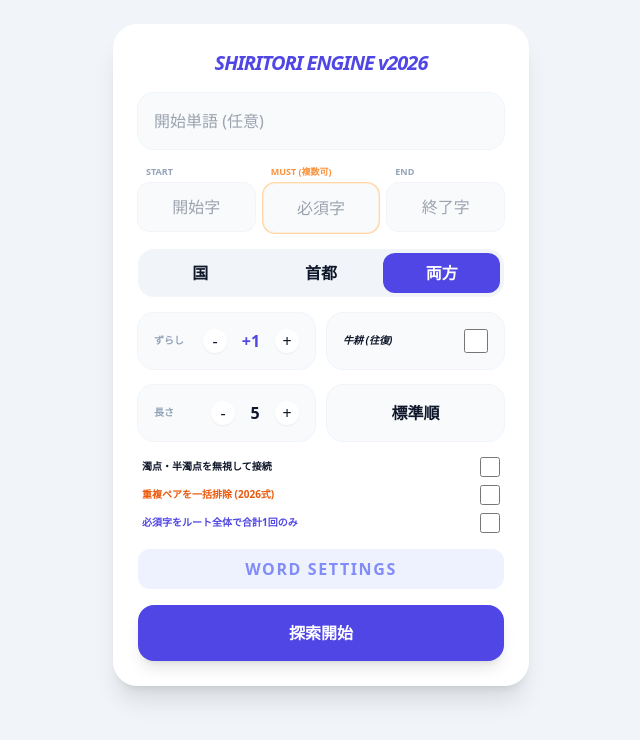
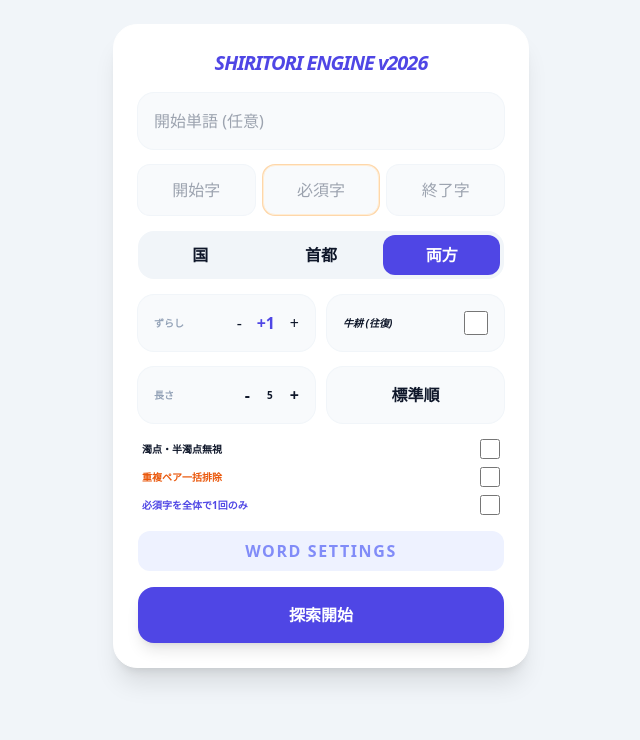
Before and after one commit to xjrstjrwvg-commits/pyongyang-, a Flask app: page / in a window 1280 px wide. Shown: the top 740 px of the page, without its empty margins (319-959 px from the left). Run offline with Flask 3, Linux system fonts and the light colour scheme; some libraries are stand-ins or nearby versions.

Commit message:
index.html

```diff
--- a/templates/index.html
+++ b/templates/index.html
@@ -8,120 +8,81 @@
     <style>
         input, select, button { font-size: 16px !important; }
         .tab-active { background-color: #4f46e5; color: white; }
-        /* スムーズなフェードイン */
         #results { animation: fadeIn 0.3s ease-out; }
         @keyframes fadeIn { from { opacity: 0; transform: translateY(10px); } to { opacity: 1; transform: translateY(0); } }
+        .custom-scrollbar::-webkit-scrollbar { width: 4px; }
+        .custom-scrollbar::-webkit-scrollbar-thumb { background: #e2e8f0; border-radius: 10px; }
     </style>
 </head>
 <body class="bg-slate-100 text-slate-900 pb-20 font-sans">
     <div class="max-w-md mx-auto px-4 pt-6 space-y-4">
-        <!-- メイン設定カード -->
         <div class="bg-white rounded-3xl shadow-xl p-6 space-y-4 border border-white">
             <h1 class="font-black text-indigo-600 text-center text-xl italic tracking-tighter">SHIRITORI ENGINE v2026</h1>
 
-            <!-- 単語・文字入力エリア -->
             <input id="sw" oninput="toK(this)" placeholder="開始単語 (任意)" class="w-full p-4 bg-slate-50 rounded-2xl ring-1 ring-slate-100 outline-none focus:ring-indigo-300 transition-all">
 
             <div class="grid grid-cols-3 gap-2">
-                <div class="flex flex-col gap-1">
-                    <span class="text-[9px] font-bold text-slate-400 ml-2 uppercase">Start</span>
-                    <input id="sc" oninput="toK(this)" placeholder="開始字" class="p-3 bg-slate-50 rounded-xl text-center outline-none ring-1 ring-slate-100 focus:ring-indigo-300">
-                </div>
-                <div class="flex flex-col gap-1">
-                    <span class="text-[9px] font-bold text-orange-400 ml-2 uppercase">Must (複数可)</span>
-                    <input id="mc" oninput="toK(this)" placeholder="必須字" class="p-3 bg-slate-50 rounded-xl text-center outline-none ring-1 ring-orange-200 border border-orange-100 focus:ring-orange-400">
-                </div>
-                <div class="flex flex-col gap-1">
-                    <span class="text-[9px] font-bold text-slate-400 ml-2 uppercase">End</span>
-                    <input id="ec" oninput="toK(this)" placeholder="終了字" class="p-3 bg-slate-50 rounded-xl text-center outline-none ring-1 ring-slate-100 focus:ring-indigo-300">
-                </div>
+                <input id="sc" oninput="toK(this)" placeholder="開始字" class="p-3 bg-slate-50 rounded-xl text-center outline-none ring-1 ring-slate-100 focus:ring-indigo-300">
+                <input id="mc" oninput="toK(this)" placeholder="必須字" class="p-3 bg-slate-50 rounded-xl text-center outline-none ring-1 ring-orange-200 border border-orange-100 focus:ring-orange-400">
+                <input id="ec" oninput="toK(this)" placeholder="終了字" class="p-3 bg-slate-50 rounded-xl text-center outline-none ring-1 ring-slate-100 focus:ring-indigo-300">
             </div>
 
-            <!-- カテゴリ選択 -->
             <div class="grid grid-cols-3 gap-1 p-1 bg-slate-100 rounded-2xl">
                 <button onclick="setCat('countries')" id="cat-countries" class="text-[10px] font-bold py-2 rounded-xl transition-all">国</button>
                 <button onclick="setCat('capitals')" id="cat-capitals" class="text-[10px] font-bold py-2 rounded-xl transition-all">首都</button>
                 <button onclick="setCat('both')" id="cat-both" class="tab-active text-[10px] font-bold py-2 rounded-xl transition-all">両方</button>
             </div>
 
-            <!-- 特殊ルール設定 -->
             <div class="grid grid-cols-2 gap-3">
                 <div class="bg-slate-50 p-4 rounded-2xl ring-1 ring-slate-100 flex justify-between items-center">
                     <span class="text-[10px] font-bold text-slate-400 uppercase">ずらし</span>
-                    <div class="flex items-center gap-3">
-                        <button onclick="adjS(-1)" class="w-6 h-6 flex items-center justify-center bg-white rounded-full shadow-sm active:scale-90">-</button>
-                        <span id="sDisp" class="font-black text-indigo-600 w-6 text-center">+1</span>
-                        <button onclick="adjS(1)" class="w-6 h-6 flex items-center justify-center bg-white rounded-full shadow-sm active:scale-90">+</button>
-                    </div>
+                    <div class="flex items-center gap-3"><button onclick="adjS(-1)">-</button><span id="sDisp" class="font-black text-indigo-600 w-6 text-center">+1</span><button onclick="adjS(1)">+</button></div>
                 </div>
                 <label class="bg-slate-50 p-4 rounded-2xl ring-1 ring-slate-100 flex justify-between items-center text-[10px] font-bold italic cursor-pointer">
-                    <span>牛耕 (往復)</span>
-                    <input type="checkbox" id="gk" class="w-6 h-6 accent-indigo-600">
+                    <span>牛耕 (往復)</span><input type="checkbox" id="gk" class="w-6 h-6 accent-indigo-600">
                 </label>
             </div>
 
-            <!-- 長さとソート -->
             <div class="grid grid-cols-2 gap-3">
-                <div class="bg-slate-50 p-4 rounded-2xl ring-1 ring-slate-100 flex justify-between items-center">
-                    <span class="text-[10px] font-bold text-slate-400 uppercase">長さ</span>
-                    <div class="flex items-center gap-3">
-                        <button onclick="adjL(-1)" class="w-6 h-6 flex items-center justify-center bg-white rounded-full shadow-sm active:scale-90">-</button>
-                        <span id="lDisp" class="font-black w-4 text-center">5</span>
-                        <button onclick="adjL(1)" class="w-6 h-6 flex items-center justify-center bg-white rounded-full shadow-sm active:scale-90">+</button>
-                    </div>
+                <div class="bg-slate-50 p-4 rounded-2xl ring-1 ring-slate-100 flex justify-between items-center text-[10px] font-bold">
+                    <span class="text-slate-400 uppercase">長さ</span>
+                    <div class="flex items-center gap-3"><button onclick="adjL(-1)">-</button><span id="lDisp" class="font-black w-4 text-center">5</span><button onclick="adjL(1)">+</button></div>
                 </div>
-                <select id="st" class="bg-slate-50 p-4 rounded-2xl ring-1 ring-slate-100 font-black text-[10px] outline-none appearance-none text-center">
-                    <option value="default">標準順</option>
-                    <option value="length_desc">文字数が多い順</option>
-                </select>
+                <select id="st" class="bg-slate-50 p-4 rounded-2xl ring-1 ring-slate-100 font-black text-[10px] outline-none text-center appearance-none"><option value="default">標準順</option><option value="length_desc">文字数多</option></select>
             </div>
 
-            <!-- チェックボックス群 -->
             <div class="space-y-2 px-1">
-                <label class="flex justify-between items-center text-[10px] font-bold cursor-pointer">
-                    <span>濁点・半濁点を無視して接続</span>
-                    <input type="checkbox" id="vo" class="w-5 h-5 accent-indigo-600">
-                </label>
-                <label class="flex justify-between items-center text-[10px] font-bold text-orange-600 cursor-pointer">
-                    <span>重複ペアを一括排除 (2026式)</span>
-                    <input type="checkbox" id="ex" class="w-5 h-5 accent-orange-600">
-                </label>
-                <label class="flex justify-between items-center text-[10px] font-bold text-indigo-600 cursor-pointer">
-                    <span>必須字をルート全体で合計1回のみ</span>
-                    <input type="checkbox" id="lo" class="w-5 h-5 accent-indigo-600">
-                </label>
+                <label class="flex justify-between items-center text-[10px] font-bold cursor-pointer"><span>濁点・半濁点無視</span><input type="checkbox" id="vo" class="w-5 h-5 accent-indigo-600"></label>
+                <label class="flex justify-between items-center text-[10px] font-bold text-orange-600 cursor-pointer"><span>重複ペア一括排除</span><input type="checkbox" id="ex" class="w-5 h-5 accent-orange-600"></label>
+                <label class="flex justify-between items-center text-[10px] font-bold text-indigo-600 cursor-pointer"><span>必須字を全体で1回のみ</span><input type="checkbox" id="lo" class="w-5 h-5 accent-indigo-600"></label>
             </div>
 
             <button onclick="openModal()" class="w-full py-2 text-[10px] font-bold text-indigo-400 bg-indigo-50 rounded-xl uppercase tracking-widest hover:bg-indigo-100 transition-colors">Word Settings</button>
             <button onclick="run()" id="runBtn" class="w-full bg-indigo-600 text-white font-black py-4 rounded-2xl shadow-lg active:scale-[0.98] transition-all">探索開始</button>
         </div>
 
-        <!-- ステータスエリア -->
         <div id="statusArea" class="hidden flex justify-between items-center px-2">
             <span id="hc" class="text-sm font-black text-slate-600 italic uppercase">0 HIT</span>
-            <button onclick="copyAll()" class="text-[10px] font-bold text-indigo-600 bg-white px-5 py-2 rounded-full shadow-sm ring-1 ring-indigo-50 active:bg-slate-50">全てコピー</button>
+            <button onclick="copyAll()" class="text-[10px] font-bold text-indigo-600 bg-white px-5 py-2 rounded-full shadow-sm ring-1 ring-indigo-50">全てコピー</button>
         </div>
 
-        <!-- 結果表示エリア -->
         <div id="results" class="space-y-3"></div>
     </div>
 
-    <!-- 単語設定モーダル -->
     <div id="modal" class="fixed inset-0 bg-black/50 hidden z-50 flex items-center justify-center p-4 backdrop-blur-sm">
-        <div class="bg-white w-full max-w-sm max-h-[80vh] rounded-3xl p-6 flex flex-col shadow-2xl">
+        <div class="bg-white w-full max-w-sm max-h-[80vh] rounded-3xl p-6 flex flex-col shadow-2xl overflow-hidden">
             <div class="flex justify-between items-center mb-4">
-                <span class="font-bold text-slate-500 uppercase text-xs tracking-widest">詳細単語設定</span>
-                <button onclick="closeModal()" class="text-2xl text-slate-300 hover:text-slate-600">✕</button>
+                <div class="flex items-center gap-2">
+                    <span class="font-bold text-slate-500 uppercase text-xs">詳細単語設定</span>
+                    <button onclick="resetWc()" class="text-[9px] font-bold text-red-400 bg-red-50 px-2 py-1 rounded-md">RESET</button>
+                </div>
+                <button onclick="closeModal()" class="text-2xl text-slate-300">✕</button>
             </div>
             <div class="overflow-y-auto space-y-1 pr-2 custom-scrollbar">
                 {% for w in all_words %}
                 <div class="flex justify-between py-2 border-b border-slate-50 text-xs items-center">
                     <span class="font-medium text-slate-700">{{ w }}</span>
-                    <select id="cfg-{{ w }}" onchange="wc['{{ w }}']=parseInt(this.value)" class="p-1 bg-slate-50 rounded-lg outline-none text-[10px] font-bold border border-slate-100">
-                        <option value="0">使用可</option>
-                        <option value="1" class="text-blue-600">必須</option>
-                        <option value="2" class="text-red-600">禁止</option>
-                    </select>
+                    <select id="cfg-{{ w }}" onchange="wc['{{ w }}']=parseInt(this.value)" class="p-1 bg-slate-50 rounded-lg outline-none text-[10px] font-bold"><option value="0">可</option><option value="1">必須</option><option value="2">禁止</option></select>
                 </div>
                 {% endfor %}
             </div>
@@ -130,101 +91,25 @@
 
     <script>
         let l=5, s=1, wc={}, cat='both';
-
-        // ひらがなをカタカナに変換
         function toK(e){e.value=e.value.replace(/[ぁ-ん]/g,s=>String.fromCharCode(s.charCodeAt(0)+0x60));}
-
-        // 長さ調整
         function adjL(v){l=Math.max(2,Math.min(12,l+v));document.getElementById('lDisp').innerText=l;}
-
-        // ずらし調整
         function adjS(v){s+=v;document.getElementById('sDisp').innerText=(s>=0?"+":"")+s;}
-
-        // カテゴリ切り替え
-        function setCat(c){
-            cat=c;
-            ['countries','capitals','both'].forEach(i=>document.getElementById('cat-'+i).classList.remove('tab-active'));
-            document.getElementById('cat-'+c).classList.add('tab-active');
-        }
-
+        function setCat(c){cat=c;['countries','capitals','both'].forEach(i=>document.getElementById('cat-'+i).classList.remove('tab-active'));document.getElementById('cat-'+c).classList.add('tab-active');}
         function openModal(){document.getElementById('modal').classList.remove('hidden');}
         function closeModal(){document.getElementById('modal').classList.add('hidden');}
+        function resetWc(){if(!confirm("リセットしますか？"))return;wc={};document.querySelectorAll('[id^="cfg-"]').forEach(s=>s.value="0");}
 
         async function run(){
-            const btn = document.getElementById('runBtn');
-            const resDiv = document.getElementById('results');
-            btn.disabled = true;
-            btn.innerText = "探索中...";
-            document.getElementById('statusArea').classList.remove('hidden');
-            document.getElementById('hc').innerText = "CALCULATING...";
-            resDiv.innerHTML = "";
-
-            const payload = {
-                start_word: document.getElementById('sw').value,
-                start_char: document.getElementById('sc').value,
-                must_char: document.getElementById('mc').value,
-                end_char: document.getElementById('ec').value,
-                shift_count: s,
-                is_gyukou: document.getElementById('gk').checked,
-                ignore_voiced: document.getElementById('vo').checked,
-                exclude_conjugate: document.getElementById('ex').checked,
-                limit_one: document.getElementById('lo').checked,
-                category: cat,
-                max_len: l,
-                word_configs: wc,
-                sort_type: document.getElementById('st').value
-            };
-
-            try {
-                const r = await fetch('/search', {
-                    method: 'POST',
-                    headers: {'Content-Type': 'application/json'},
-                    body: JSON.stringify(payload)
-                });
-                const d = await r.json();
-
-                btn.disabled = false;
-                btn.innerText = "探索開始";
-                document.getElementById('hc').innerText = `${d.count} HIT`;
-
-                if (d.count === 0) {
-                    resDiv.innerHTML = `
-                        <div class="bg-orange-50 p-8 rounded-3xl border-2 border-dashed border-orange-200 text-center">
-                            <p class="text-orange-400 font-bold text-sm">条件に合うルートが<br>見つかりませんでした</p>
-                        </div>`;
-                } else {
-                    resDiv.innerHTML = d.routes.map(rt => `
-                        <div class="bg-white p-5 rounded-3xl shadow-sm border border-slate-200 group transition-all hover:shadow-md">
-                            <div class="route-text font-bold text-indigo-900 mb-3 leading-relaxed text-sm">
-                                ${rt.map(w => `<span class="inline-block">${w}</span>`).join(' <span class="text-indigo-300 mx-1">→</span> ')}
-                            </div>
-                            <div class="flex justify-end">
-                                <button onclick="copyText('${rt.join(' → ')}', this)" class="text-[10px] font-bold text-indigo-500 bg-indigo-50 px-4 py-2 rounded-lg active:bg-indigo-200 transition-colors">
-                                    コピー
-                                </button>
-                            </div>
-                        </div>`).join('');
-                }
-            } catch (e) {
-                btn.disabled = false;
-                btn.innerText = "探索開始";
-                alert("エラーが発生しました。");
-            }
+            const btn=document.getElementById('runBtn'), resDiv=document.getElementById('results');
+            btn.disabled=true; btn.innerText="探索中..."; document.getElementById('statusArea').classList.remove('hidden');
+            resDiv.innerHTML="";
+            const r=await fetch('/search',{method:'POST',headers:{'Content-Type':'application/json'},body:JSON.stringify({start_word:document.getElementById('sw').value,start_char:document.getElementById('sc').value,must_char:document.getElementById('mc').value,end_char:document.getElementById('ec').value,shift_count:s,is_gyukou:document.getElementById('gk').checked,ignore_voiced:document.getElementById('vo').checked,exclude_conjugate:document.getElementById('ex').checked,limit_one:document.getElementById('lo').checked,category:cat,max_len:l,word_configs:wc,sort_type:document.getElementById('st').value})});
+            const d=await r.json(); btn.disabled=false; btn.innerText="探索開始"; document.getElementById('hc').innerText=`${d.count} HIT`;
+            if(d.count===0){resDiv.innerHTML=`<div class="bg-orange-50 p-8 rounded-3xl border-2 border-dashed border-orange-200 text-center text-orange-400 font-bold">条件に合うルートが見つかりませんでした</div>`;}
+            else{resDiv.innerHTML=d.routes.map(rt=>`<div class="bg-white p-5 rounded-3xl shadow-sm border border-slate-200"><div class="route-text font-bold text-indigo-900 mb-3 text-sm">${rt.join(' → ')}</div><div class="flex justify-end"><button onclick="copyText('${rt.join(' → ')}', this)" class="text-[10px] font-bold text-indigo-500 bg-indigo-50 px-4 py-2 rounded-lg">コピー</button></div></div>`).join('');}
         }
-
-        function copyText(text, btn) {
-            navigator.clipboard.writeText(text);
-            const original = btn.innerText;
-            btn.innerText = "DONE!";
-            setTimeout(() => btn.innerText = original, 1000);
-        }
-
-        function copyAll(){
-            const t = Array.from(document.querySelectorAll('.route-text')).map(el => el.innerText.replace(/\s+/g, ' ')).join('\n');
-            if(!t) return;
-            navigator.clipboard.writeText(t);
-            alert("全ルートをコピーしました");
-        }
+        function copyText(t, b){navigator.clipboard.writeText(t); b.innerText="DONE!"; setTimeout(()=>b.innerText="コピー",1000);}
+        function copyAll(){const t=Array.from(document.querySelectorAll('.route-text')).map(el=>el.innerText).join('\n');navigator.clipboard.writeText(t);alert("コピー完了");}
     </script>
 </body>
 </html>
```
